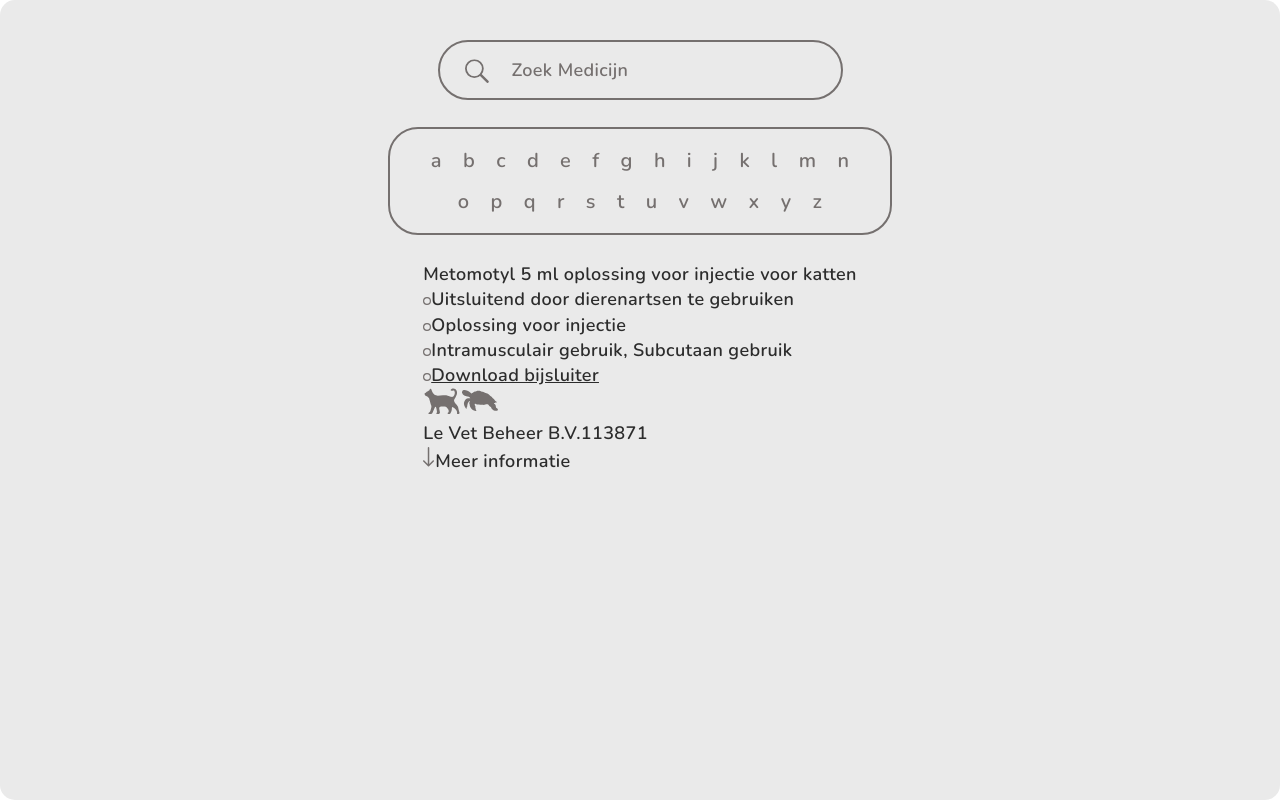
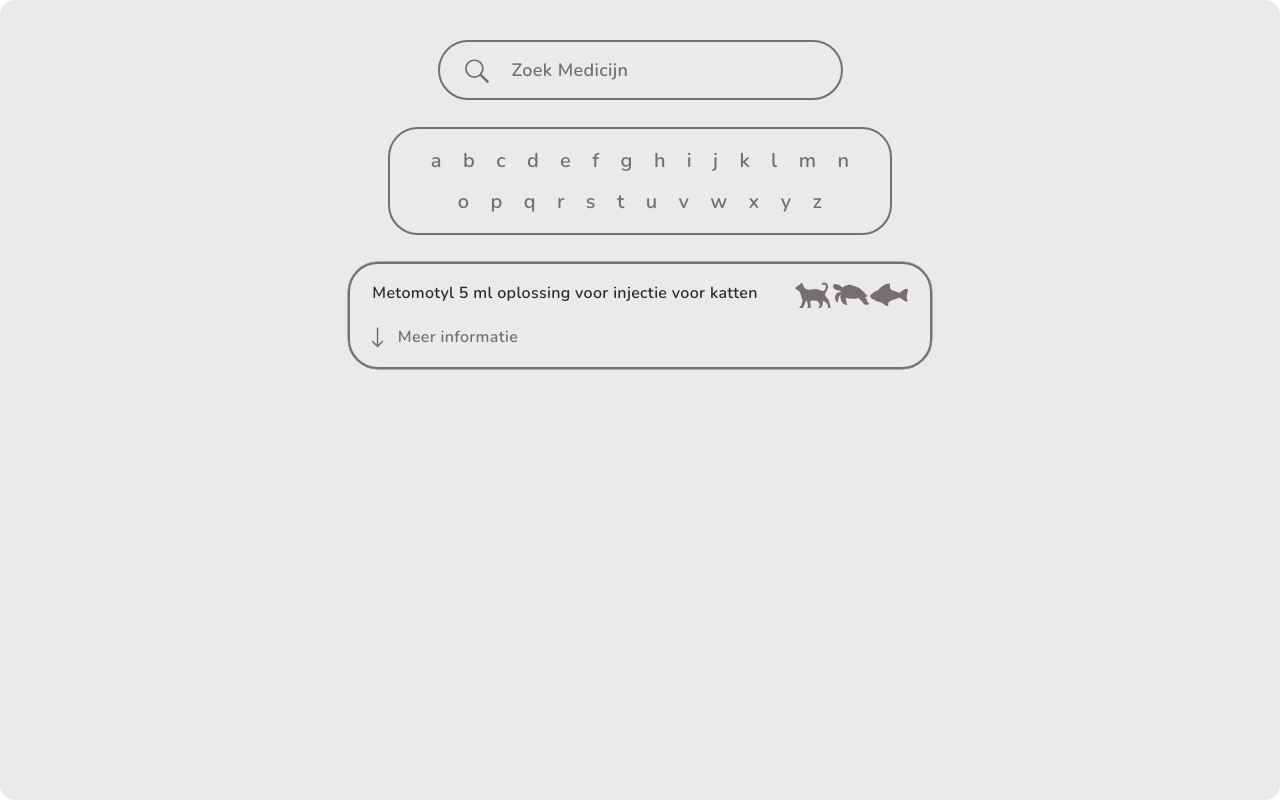
Before and after one commit to cactusniek/Vetly, a React (Vite) app: page / in a window 1280 px wide. Built offline with nearby package versions, Linux system fonts and the light colour scheme.

Commit message:
update: styling in Medicine.tsx

```diff
--- a/src/components/Medicine.tsx
+++ b/src/components/Medicine.tsx
@@ -45,13 +45,17 @@
                 <div className="medicine_right">
                     <div className="medicine_meta">
                         <div className="medicine_doeldieren">
+                            {/* if doeldieren > 5; display maximum of 5 animals + {number of animals left} */}
                             <img src={CatIcon} className="icon-Cat" />
                             <img src={TurtleIcon} className="icon-Turtle" />
+                            <img src={FishIcon} className="icon-Fish" />
                         </div>
 
-                        <span className="medicine_handelsvergunninghouder">Le Vet Beheer B.V.</span>
+                        <div className="medicine_details">
+                            <span className="medicine_handelsvergunninghouder">Chanelle Pharmaceuticals Manufacturing Ltd.</span>
 
-                        <span className="medicine_registratienummer">113871</span>
+                            <span className="medicine_registratienummer">113871</span>
+                        </div>
                     </div>
                 </div>
             </div>
--- a/src/styles/global.scss
+++ b/src/styles/global.scss
@@ -15,7 +15,7 @@
     font-style: normal;
     font-size: 18px;
     font-weight: 600;
-    line-height: 1.4;
+    line-height: 1.4; // maybe set this to 1
     letter-spacing: 0.02em;
     font-optical-sizing: auto;
     color: $color-text-main;
--- a/src/styles/medicine.scss
+++ b/src/styles/medicine.scss
@@ -3,12 +3,33 @@
 @use './variables' as *;
 
 .medicine {
+    display: flex;
+    flex-direction: column;
+    gap: 1rem;
+
+    border: 2px solid $color-muted;
+    box-shadow: 0 0 0 0.5px $color-muted;
+    border-radius: 30px;
+    outline: none;
+
+    padding-inline: 1.25rem;
+    padding-top: 1rem;
+    padding-bottom: 1rem;
+
     .medicine_container_top {
+        display: flex;
+        gap: 2rem;
+
         .medicine_left {
             .medicine_productnaam {
+                font-size: 16px;
+
+                // max width aangeven:
             }
 
             .medicine_details {
+                display: none;
+
                 .detail_afleverstatus,
                 .detail_farmaceutische-vorm,
                 .detail_toedieningsweg {
@@ -31,27 +52,66 @@
 
         .medicine_right {
             .medicine_meta {
+                display: flex;
+                flex-direction: column;
+                align-items: end;
+                gap: 0.5rem;
+
                 .medicine_doeldieren {
+                    display: flex;
+                    justify-content: center;
+
                     img {
+                        -webkit-user-drag: none;
                     }
                 }
 
-                .medicine_handelsvergunninghouder {
-                }
+                .medicine_details {
+                    display: none;
 
-                .medicine_registratienummer {
+                    // display: inline-flex;
+                    flex-direction: column;
+                    align-items: flex-end;
+                    gap: 0.2rem;
+
+                    max-width: 8.5rem;
+
+                    .medicine_handelsvergunninghouder {
+                        text-align: right;
+                    }
+
+                    .medicine_handelsvergunninghouder,
+                    .medicine_registratienummer {
+                        text-align: right;
+                        // align-self: flex-end;
+
+                        font-size: 14px;
+                        color: $color-text-muted;
+                    }
                 }
             }
         }
     }
 
     .medicine_container_bottom {
+        display: inline-flex;
+        width: fit-content;
+
         .medicine_toggle {
+            display: flex;
+            gap: 0.75rem;
+
             .icon-Toggle {
+                -webkit-user-drag: none;
             }
 
             .toggle_text {
+                align-self: flex-start;
+                font-size: 16px;
+                color: $color-text-muted;
             }
         }
     }
 }
+
+// -webkit-user-drag: none; cursor: pointer;
```
